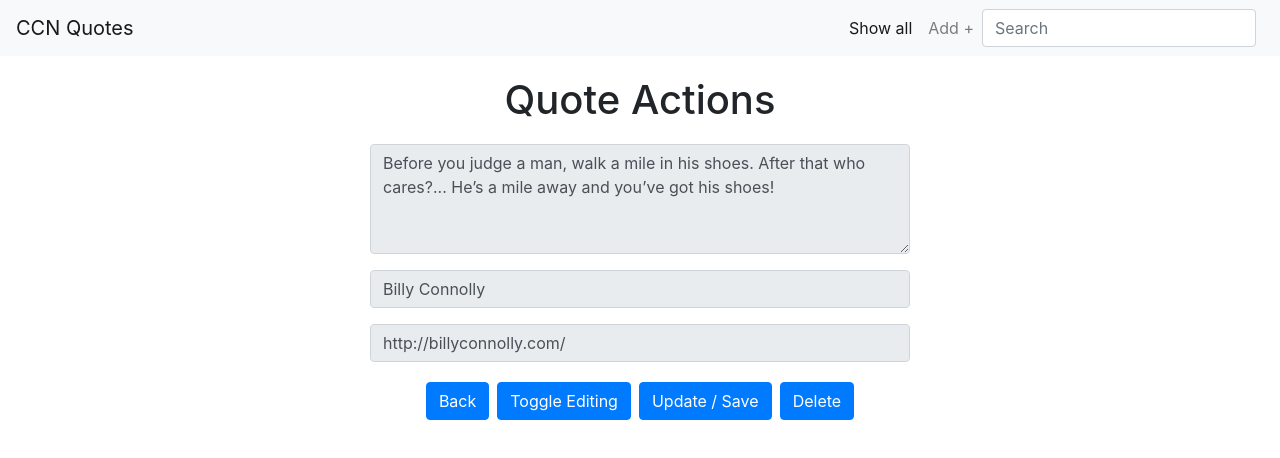
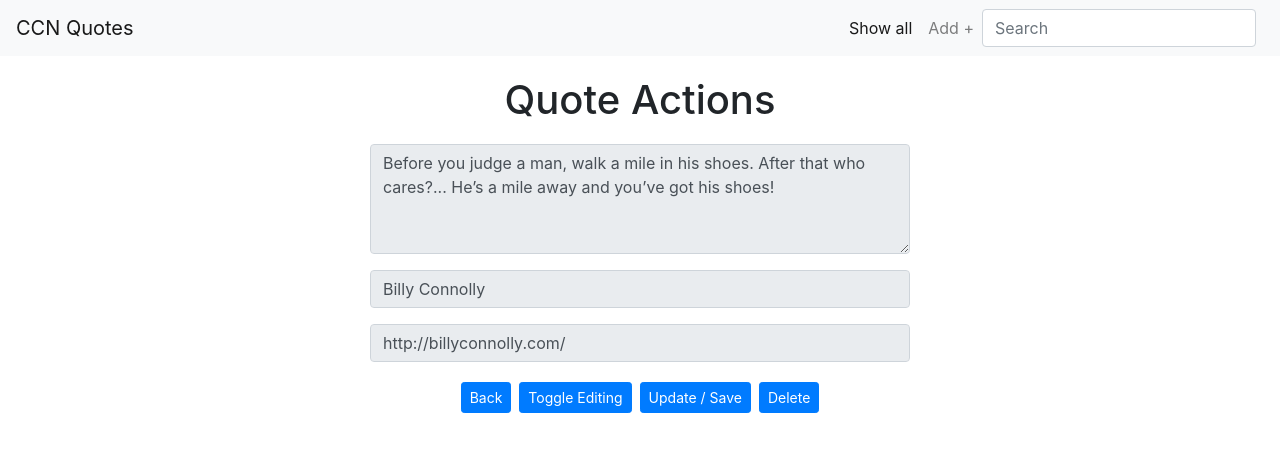
Before and after one commit to kristophesankar/ccnquotes, a React (Create React App) app: page /quote/1 in a window 1280 px wide. Shown: the top 458 px of the page. Built offline with nearby package versions, Linux system fonts and the light colour scheme; data requests are answered from the project's data file.

Commit message:
feat: add go back functionality on button click

```diff
--- a/src/components/ViewQuote.js
+++ b/src/components/ViewQuote.js
@@ -62,6 +62,7 @@ class ViewQuote extends Component {
   }
 
   render() {
+    const { history } = this.props
     const { body, author, source, isDisabled } = this.state
     return (
       <Form>
@@ -99,14 +100,19 @@ class ViewQuote extends Component {
         <Row className="justify-content-center">
           <Col className="text-center" sm={12}>
             <Button
+              size="sm"
               variant="primary"
               className="m-1 backButton"
-              onClick={this.handleOnBack}
+              onClick={event => {
+                event.preventDefault()
+                history.goBack()
+              }}
               type=""
             >
               Back
             </Button>
             <Button
+              size="sm"
               variant="primary"
               className="m-1 backButton"
               onClick={this.handleEnableEditing}
@@ -115,6 +121,7 @@ class ViewQuote extends Component {
               Toggle Editing
             </Button>
             <Button
+              size="sm"
               variant="primary"
               className="m-1 UpdateButton"
               onClick={this.handleOnSubmit}
@@ -123,6 +130,7 @@ class ViewQuote extends Component {
               Update / Save
             </Button>
             <Button
+              size="sm"
               variant="primary"
               className="m-1 UpdateButton"
               onClick={this.handleOnSubmit}
```
